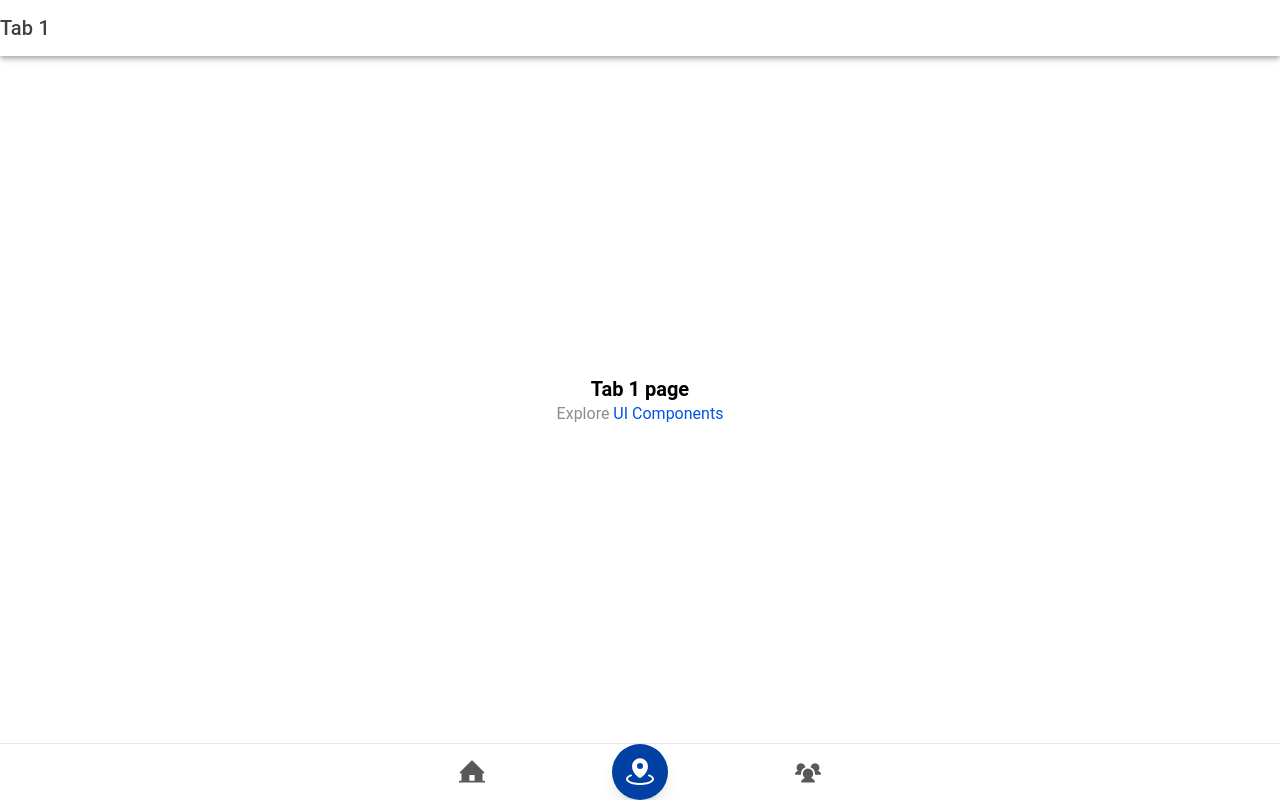
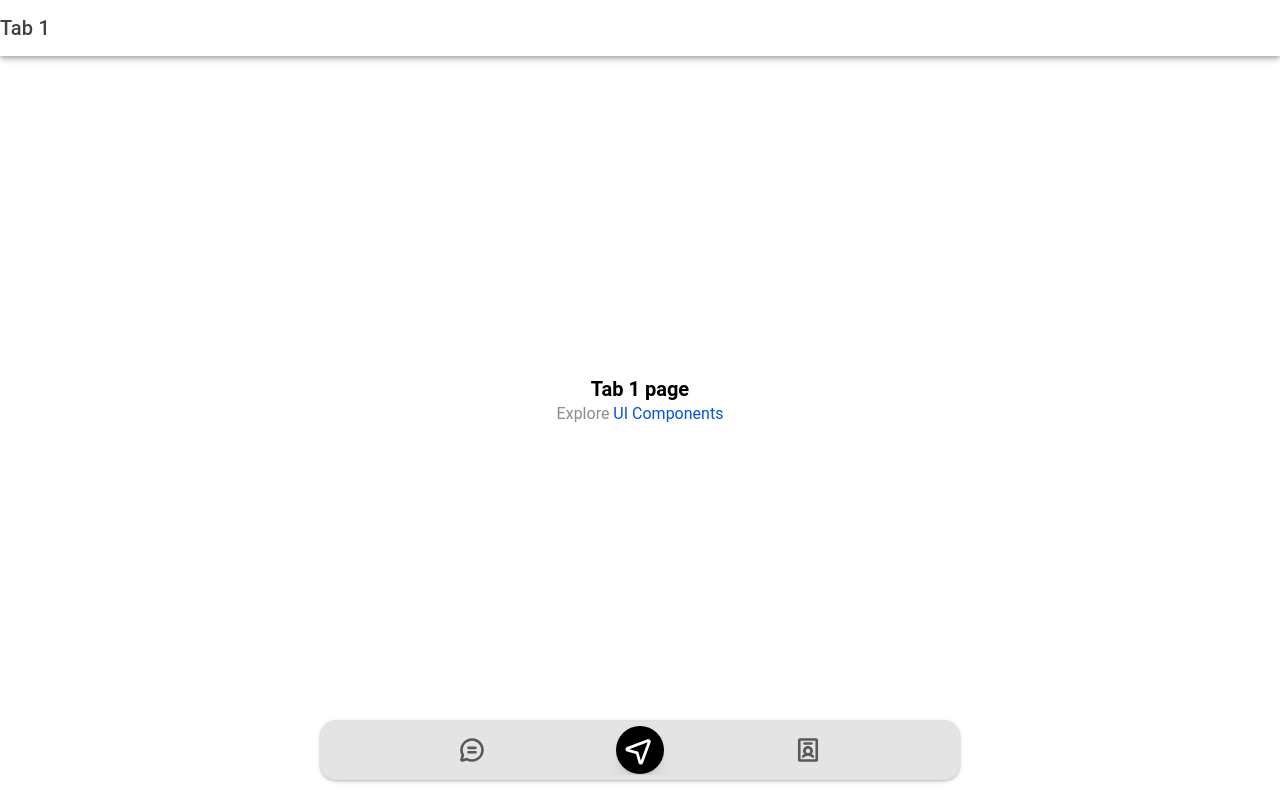
Before and after one commit to Goyto-xyz/goyto-app, a React (Vite) app: page /home in a window 1280 px wide. Built offline with nearby package versions, Linux system fonts and the light colour scheme.

Commit message:
update bottom tab bar

```diff
--- a/src/App.tsx
+++ b/src/App.tsx
@@ -8,7 +8,11 @@ import {
   setupIonicReact,
 } from '@ionic/react'
 import { IonReactRouter } from '@ionic/react-router'
-import { HouseLine, MapPinArea, UsersThree } from '@phosphor-icons/react'
+import {
+  ChatCircleText,
+  NavigationArrow,
+  IdentificationBadge,
+} from '@phosphor-icons/react'
 
 import Tab1 from './pages/Tab1'
 import Tab2 from './pages/Tab2'
@@ -53,17 +57,22 @@ const App: React.FC = () => (
           </Route>
         </IonRouterOutlet>
 
-        <IonTabBar slot="bottom" className="border-t border-gray-200">
+        <IonTabBar slot="bottom">
           <IonTabButton tab="tab1" href="/">
-            <HouseLine weight="fill" size={28} />
+            <ChatCircleText weight="bold" size={28} />
           </IonTabButton>
           <IonTabButton tab="tab2" href="/tab2">
-            <div className="w-14 h-14 rounded-full bg-[#0141A3] flex items-center justify-center shadow-lg">
-              <MapPinArea size={32} weight="fill" color="#fff" />
+            <div className="w-12 h-12 rounded-full bg-black flex items-center justify-center shadow-lg">
+              <NavigationArrow
+                size={30}
+                weight="bold"
+                color="#fff"
+                className="rotate-90"
+              />
             </div>
           </IonTabButton>
           <IonTabButton tab="tab3" href="/tab3">
-            <UsersThree weight="fill" size={28} />
+            <IdentificationBadge weight="bold" size={28} />
           </IonTabButton>
         </IonTabBar>
       </IonTabs>
--- a/src/theme/tailwind.css
+++ b/src/theme/tailwind.css
@@ -1 +1,22 @@
 @import 'tailwindcss';
+
+ion-tab-bar {
+  --background: #e4e4e4;
+  box-shadow: rgba(50, 50, 93, 0.25) 0px 2px 5px -1px,
+    rgba(0, 0, 0, 0.3) 0px 1px 3px -1px;
+  border-radius: 16px !important;
+
+  height: 50px;
+  width: 50%;
+  padding-top: 5px;
+  padding-bottom: 5px;
+
+  bottom: 20px;
+  position: relative;
+  margin: 0 auto !important;
+  border-top: none;
+}
+
+ion-tab-button {
+  border-radius: 16px !important;
+}
```
